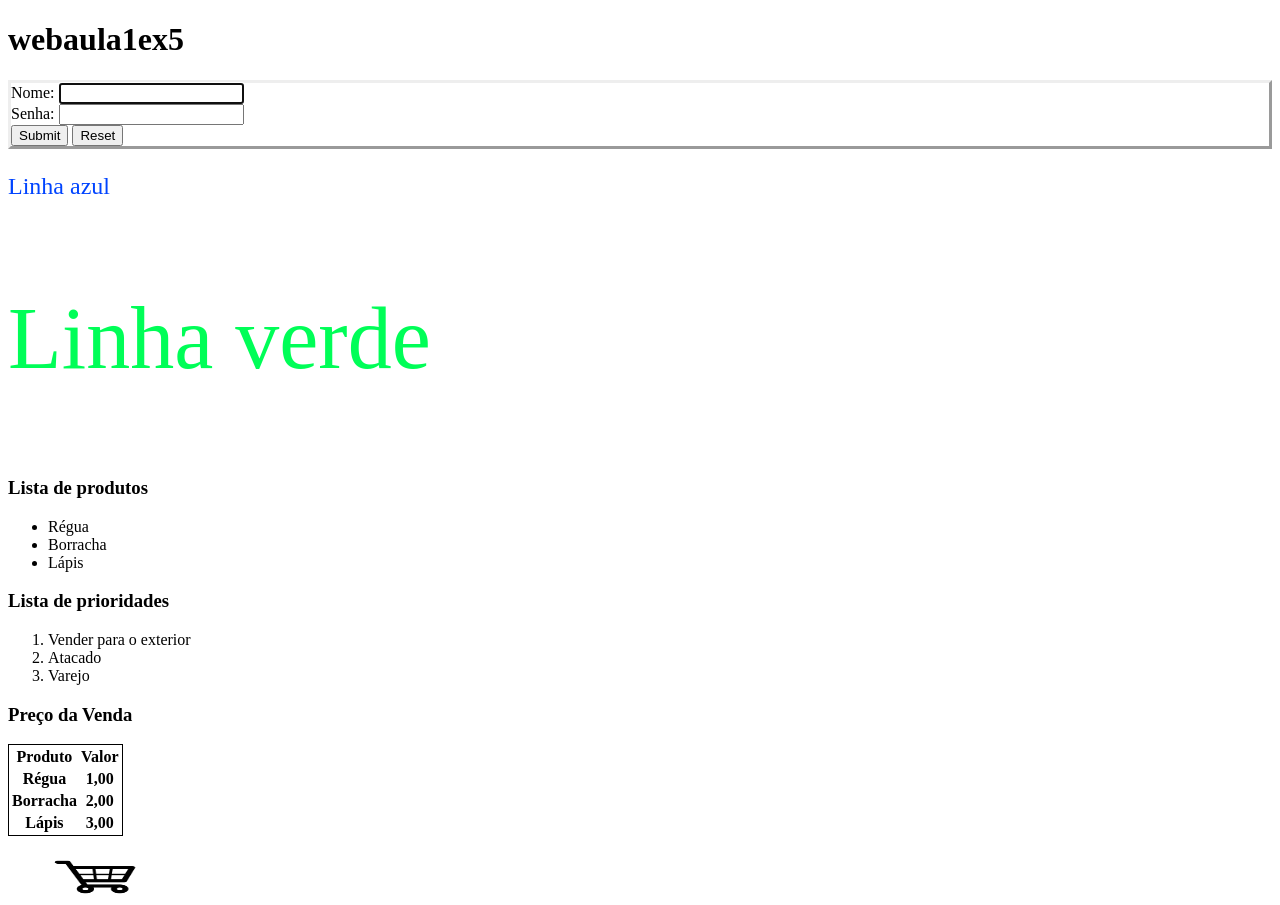
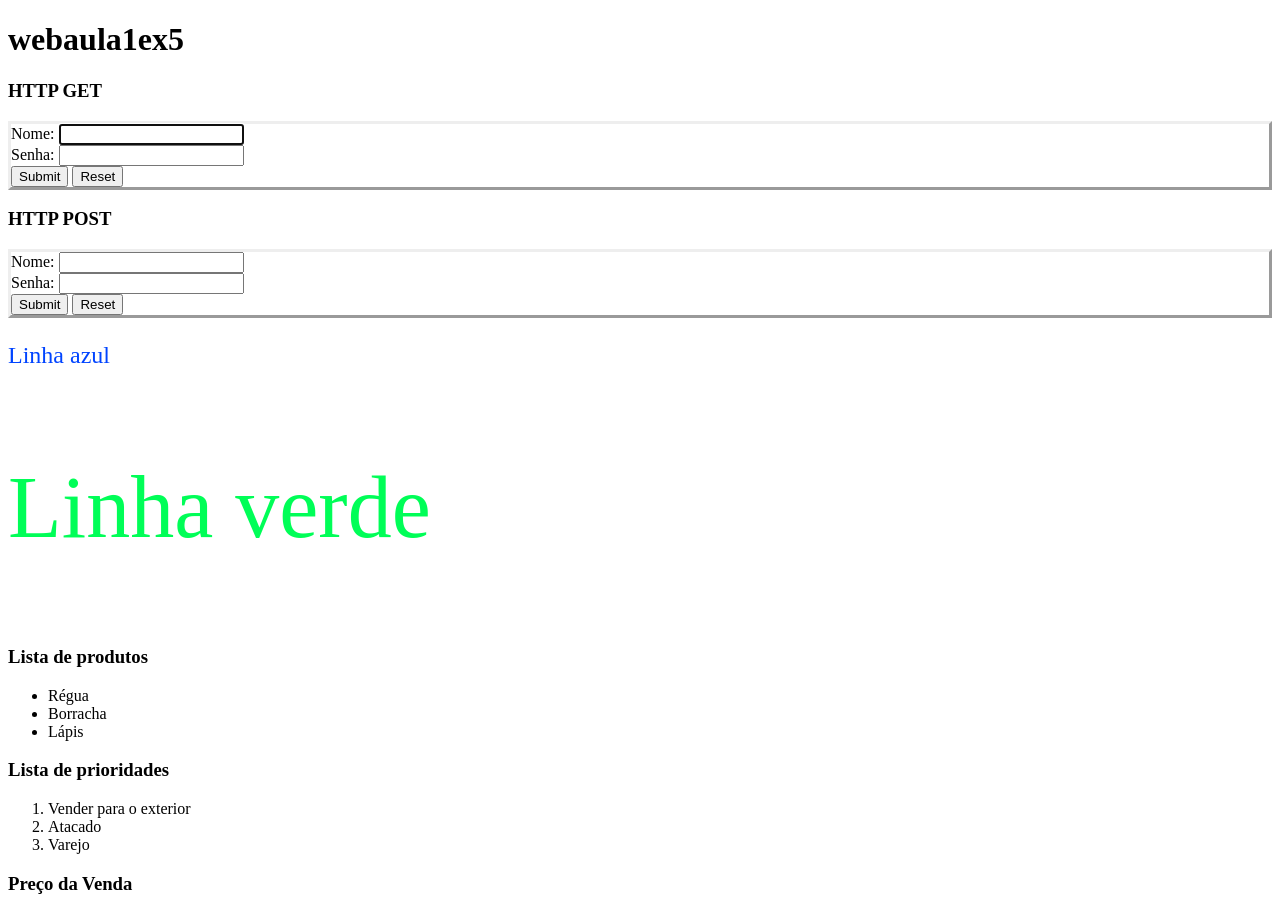
Before and after one commit to simplecloudservlet/webaula1ex5, a plain HTML site: page index.html in a window 1280 px wide. Shown: the top 905 px of the page. Drawn offline with Linux system fonts and the light colour scheme.

Commit message:
HTTP POST

```diff
--- a/index.html
+++ b/index.html
@@ -22,7 +22,18 @@
 	<h1>webaula1ex5</h1>
 
 	<!-- Formulario -->
+	<h3>HTTP GET</h3>
 	<form action="pagina2.html" method="get" style="border: outset">
+		Nome: <input type="text" name="nome" required autofocus />
+		<br>
+		Senha: <input type="password" name="senha" required />
+		<br>
+		<input type="submit" />
+		<input type="reset" />
+	</form>
+
+	<h3>HTTP POST</h3>
+	<form action="pagina2.html" method="post" style="border: outset">
 		Nome: <input type="text" name="nome" required autofocus />
 		<br>
 		Senha: <input type="password" name="senha" required />
```
